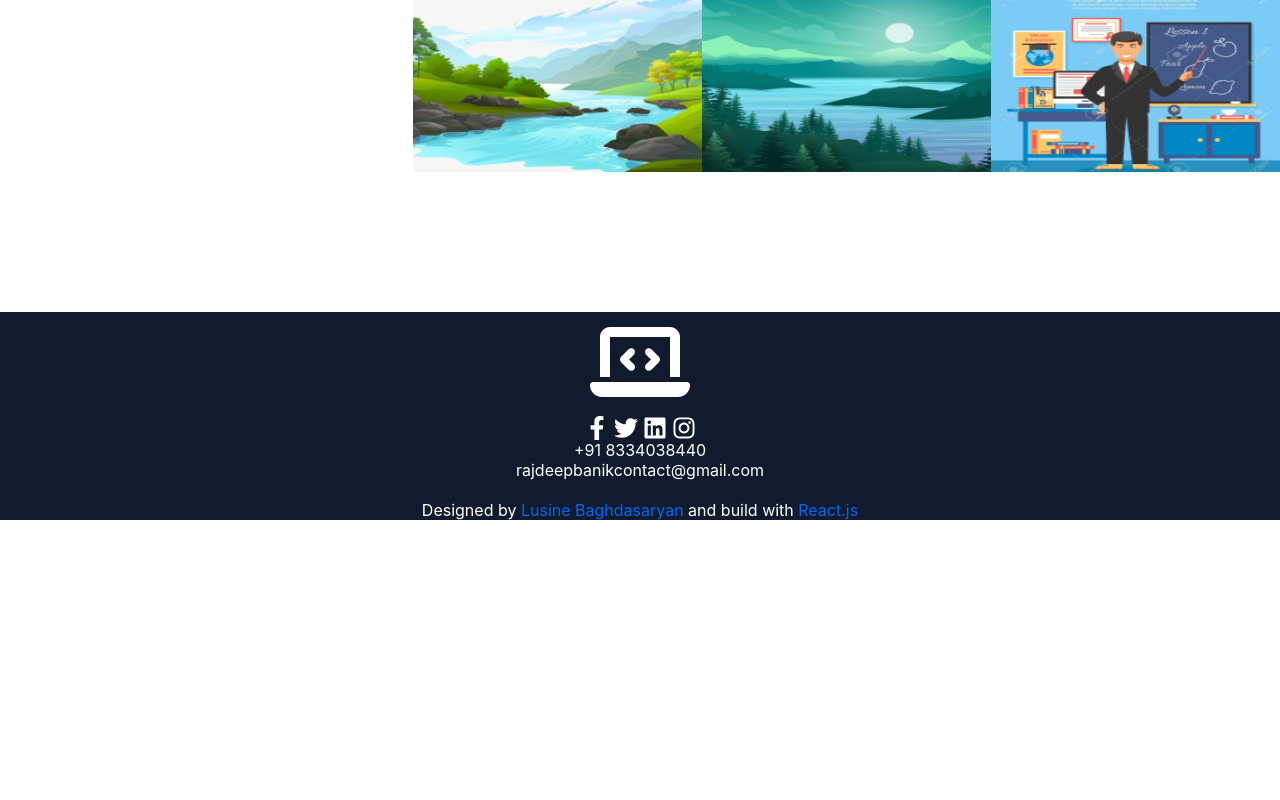
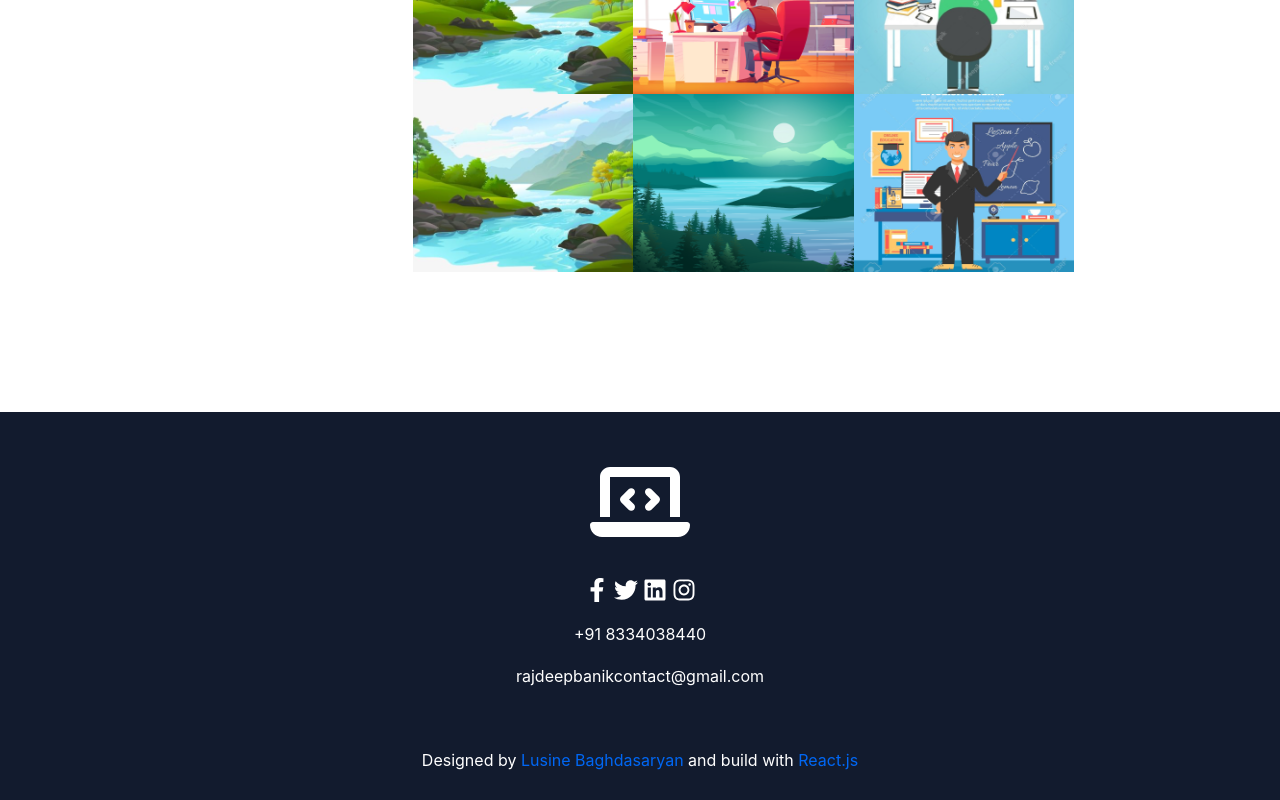
Before and after one commit to Lucy0112358/nexttechconsulting, a React (Create React App) app: page / in a window 1280 px wide. Shown: the part 1749-2549 px from the top of the page. Before the commit the page ends 2269 px from the top, so only its background shows below. Built offline with nearby package versions, Linux system fonts and the light colour scheme.

Commit message:
fix: Css fixes, created build folder, added dotenv

```diff
--- a/package.json
+++ b/package.json
@@ -11,6 +11,7 @@
     "@testing-library/react": "^13.4.0",
     "@testing-library/user-event": "^13.5.0",
     "antd": "^4.23.6",
+    "dotenv": "^16.0.3",
     "react": "^18.2.0",
     "react-dom": "^18.2.0",
     "react-scripts": "5.0.1",
@@ -41,4 +42,4 @@
       "last 1 safari version"
     ]
   }
-}
+  }
--- a/src/Components/Footer.jsx
+++ b/src/Components/Footer.jsx
@@ -5,6 +5,7 @@ function Footer() {
   return (
     <>
       <main>
+      <div>
         <svg
           width="100"
           className="social-icon"
@@ -14,6 +15,7 @@ function Footer() {
         >
           <path d="M64 96c0-35.3 28.7-64 64-64H512c35.3 0 64 28.7 64 64V352H512V96H128V352H64V96zM0 403.2C0 392.6 8.6 384 19.2 384H620.8c10.6 0 19.2 8.6 19.2 19.2c0 42.4-34.4 76.8-76.8 76.8H76.8C34.4 480 0 445.6 0 403.2zM281 209l-31 31 31 31c9.4 9.4 9.4 24.6 0 33.9s-24.6 9.4-33.9 0l-48-48c-9.4-9.4-9.4-24.6 0-33.9l48-48c9.4-9.4 24.6-9.4 33.9 0s9.4 24.6 0 33.9zM393 175l48 48c9.4 9.4 9.4 24.6 0 33.9l-48 48c-9.4 9.4-24.6 9.4-33.9 0s-9.4-24.6 0-33.9l31-31-31-31c-9.4-9.4-9.4-24.6 0-33.9s24.6-9.4 33.9 0z" />
         </svg>
+        </div>
         <div className="social">
           <svg
             width="24"
--- a/src/Styled/StyledService.styled.js
+++ b/src/Styled/StyledService.styled.js
@@ -8,6 +8,7 @@ const StyledService = styled.div`
   flex-direction: column;
   text-align: left;
   padding-left: 10px;
+  margin-bottom: 100px;
   h1 {
     font-family: "Poppins";
     font-style: normal;
--- a/src/styles/footer.css
+++ b/src/styles/footer.css
@@ -1,6 +1,11 @@
 main{
     background: #121B2E;
-    color: white
+    color: white;
+    display: flex;
+    gap: 22px;
+    flex-direction: column;
+    padding-bottom: 30px;
+    padding-top: 40px;
 }
 .img{
     width: 5.968vw;
--- a/src/styles/service.css
+++ b/src/styles/service.css
@@ -59,6 +59,7 @@
   flex-wrap: wrap;
   margin-bottom: 140px;
   align-items: left;
+  margin-right: 16.111vw;
 }
 .featured-images {
   flex: 1 0 26%;
```
Also changed, not shown: 2 other files (tests, documents, lock files or other folders).
